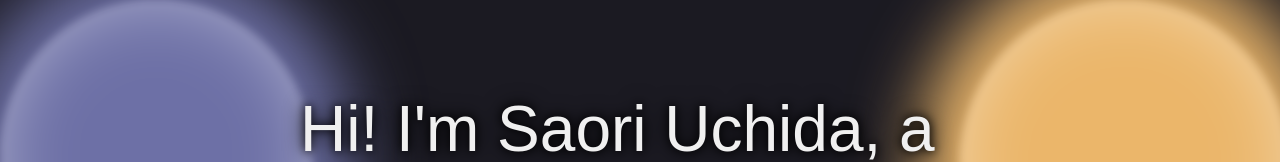
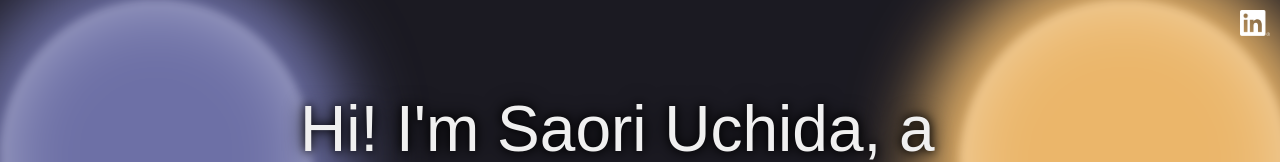
Before and after one commit to saoriu/saoriuchida, a React (Create React App) app in the folder saori-portfolio/: page / in a window 1280 px wide. Shown: the top 162 px of the page. Built offline with nearby package versions, Linux system fonts and the light colour scheme.

Commit message:
Update page title and add LinkedIn logo

```diff
--- a/saori-portfolio/public/index.html
+++ b/saori-portfolio/public/index.html
@@ -24,7 +24,7 @@
       work correctly both with client-side routing and a non-root public URL.
       Learn how to configure a non-root public URL by running `npm run build`.
     -->
-    <title>React App</title>
+    <title>Saori Uchida - a love for building</title>
   </head>
   <body>
     <noscript>You need to enable JavaScript to run this app.</noscript>
--- a/saori-portfolio/src/App.css
+++ b/saori-portfolio/src/App.css
@@ -407,8 +407,22 @@ p {
   width: 100%
 }
 .modal-badge {
-  filter: invert(1);
+
   width: 130px;
+}
+
+.linkedin-logo {
+  width: 30px;
+position: absolute;
+top: 10px;
+right: 10px;
+filter: invert(1) grayscale(1) brightness(2);
+transition: filter 1.5s ease-out 0s;
+}
+
+.linkedin-logo:hover {
+  filter: brightness(3);
+  transition: filter 1.5s ease-out 0s;
 }
 
 @keyframes fadeIn {
--- a/saori-portfolio/src/App.js
+++ b/saori-portfolio/src/App.js
@@ -6,6 +6,7 @@ import OpenAIBadge from './openaibadge.svg';
 import ReactLogo from './logo.svg';
 import Screenie from './devving.png';
 import Modal from 'react-modal';
+import LinkedInLogo from './linkedin.png';
 
 
 
@@ -57,6 +58,9 @@ function App() {
   return (
     <div className="App">
 <AnimatedBackground isLoading={isLoading} />
+<a href="https://linkedin.com/in/saoriuchida/" target="_blank" rel="noopener noreferrer">
+        <img src={LinkedInLogo} alt="LinkedIn" className="linkedin-logo" />
+      </a>
       <div className='title'>
       <div className='intro'>
       <h2>Hi! I'm Saori Uchida, a web designer and data analyst based in New York City 👩🏻‍💻</h2>
```
Also changed, not shown: saori-portfolio/src/linkedin.png (added).
